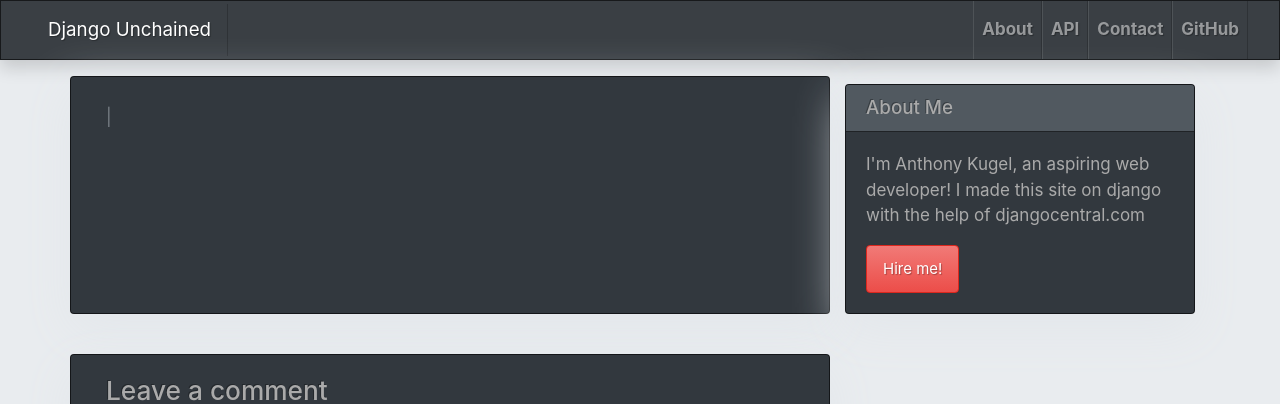
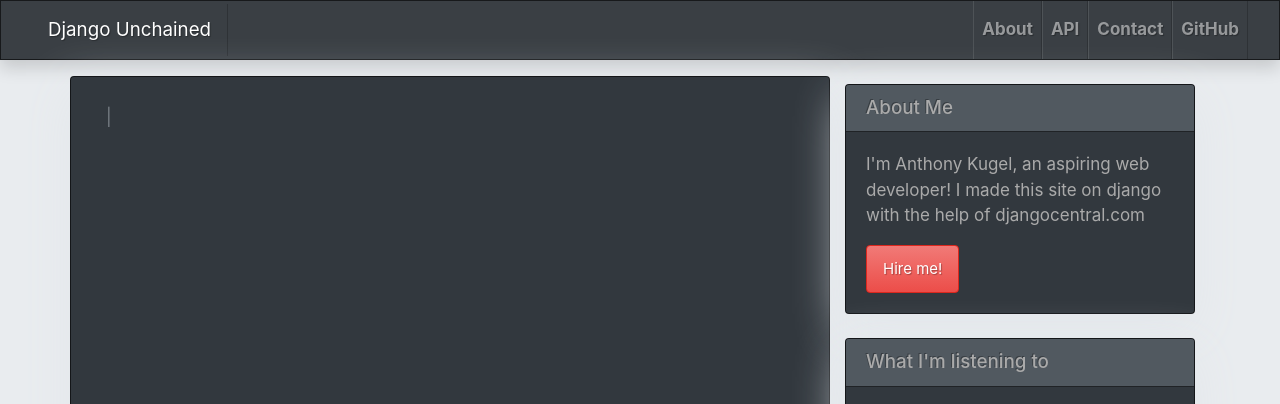
Before and after one commit to aokugel/Django-Blog-Website, a Django app: template templates/post_detail.html in a window 1280 px wide. Shown: the top 404 px of the page. Run offline with Django 3.2, Linux system fonts and the light colour scheme; the template is opened without the code that fills it: values named after a table or form of the project are taken from there, others are empty; some libraries are stand-ins or nearby versions; grey boxes are pictures that could not be loaded.

Commit message:
Added a spotify widget

```diff
--- a/templates/sidebar.html
+++ b/templates/sidebar.html
@@ -19,6 +19,12 @@
             class="btn btn-danger">Hire me!</a>
         </div>
     </div>
+    <div class="card my-4">
+        <h5 class="card-header">What I'm listening to</h5>
+        <div class="card-body">
+            <iframe src="https://open.spotify.com/embed/playlist/3R1qRfrYMPTdbkObxD1GJv" width="300" height="380" frameborder="0" allowtransparency="true" allow="encrypted-media"></iframe>
+        </div>
+    </div>
 </div>
 
 {% endblock sidebar %}
```
Lines whose indentation alone changed are shown as unchanged.
